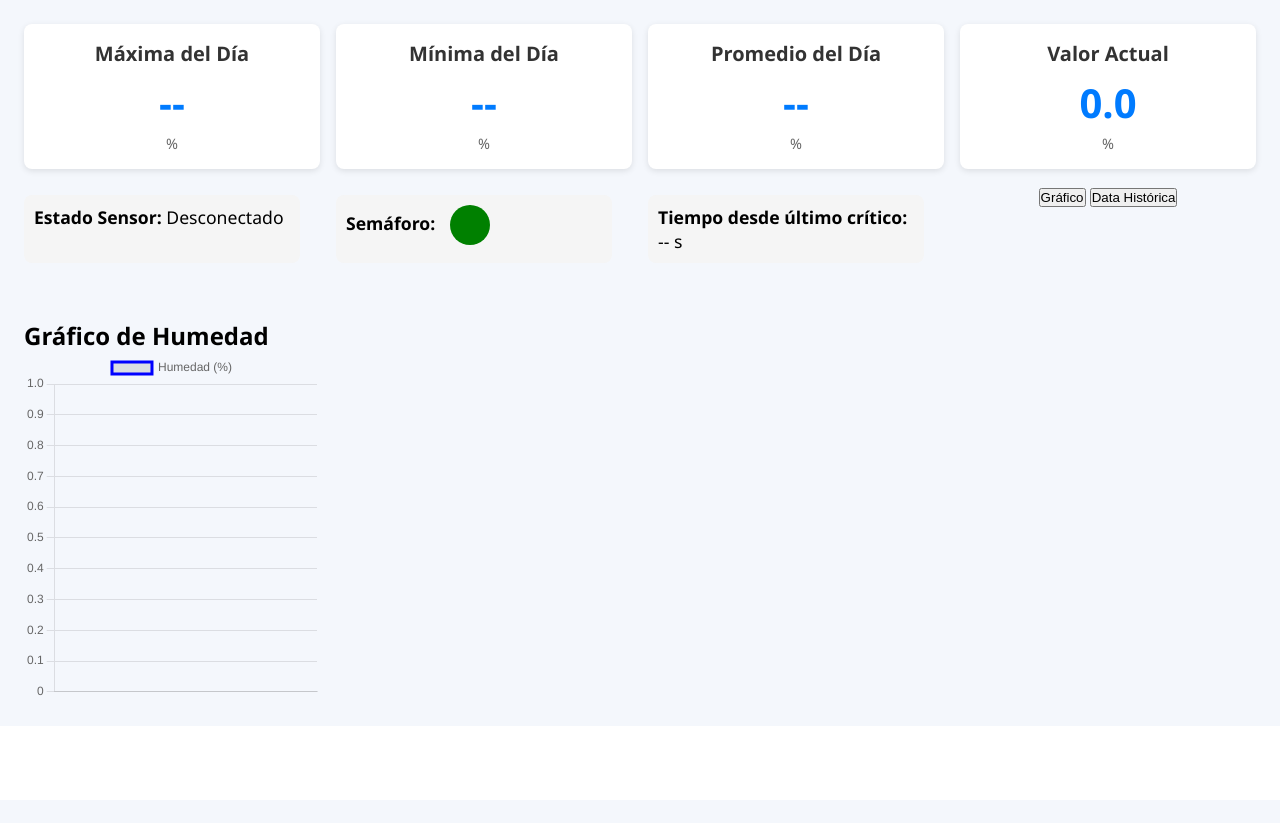
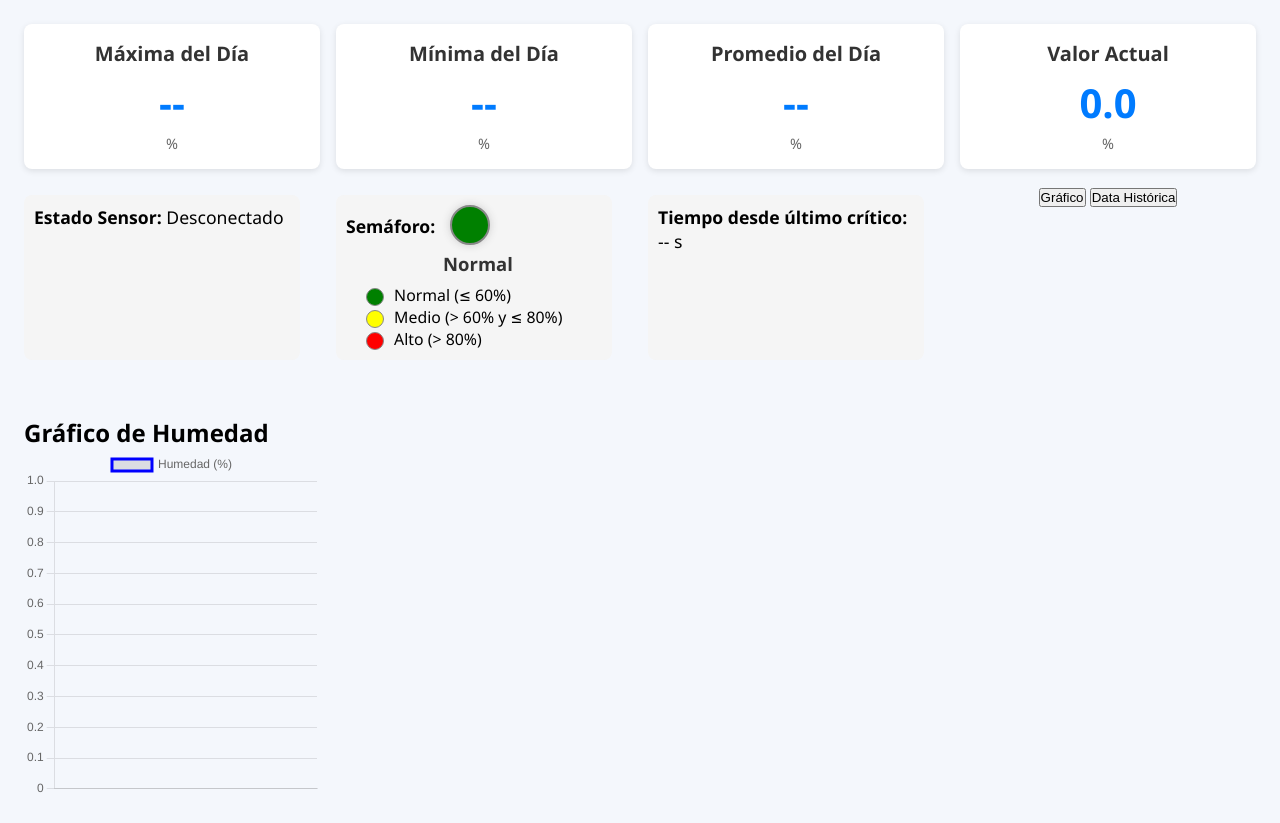
Before and after one commit to JEFRY200307/Chatbot-con-arduino-PC2, a Django app: page /dashboard/ in a window 1280 px wide. Before the commit the page ends 696 px from the top, so only its background shows below. Run offline with Django 5.2, Linux system fonts and the light colour scheme; data that the repository does not hold is empty.

Commit message:
semaforo feo agregao

```diff
--- a/mi_proyecto_django/dashboard/static/dashboard/css/dashboard.css
+++ b/mi_proyecto_django/dashboard/static/dashboard/css/dashboard.css
@@ -109,3 +109,54 @@
 .content-section {
   width: 100%;
 }
+
+/* Ajusta el contenedor del semáforo para que todo quede en columna */
+.indicador-extra {
+  display: flex;
+  flex-direction: column;
+  align-items: flex-start; /* o center si prefieres centrado */
+  margin: 10px 20px 10px 0;
+  padding: 10px;
+  border-radius: 8px;
+  background: #f5f5f5;
+  font-size: 1.1em;
+}
+
+/* El círculo del semáforo */
+#semaforo {
+  width: 40px;
+  height: 40px;
+  border-radius: 50%;
+  display: block;
+  margin: 0 auto 6px auto; /* centrado y espacio abajo */
+  border: 2px solid #888;
+  box-shadow: 0 0 8px #ccc;
+  transition: background 0.3s;
+}
+
+/* El texto del estado debajo del semáforo */
+#semaforo-texto {
+  display: block;
+  margin: 0 auto 8px auto;
+  font-weight: bold;
+  font-size: 1.05em;
+  color: #333;
+  text-align: center;
+}
+
+/* Leyenda del semáforo */
+.leyenda-semaforo {
+  margin-left: 0;
+  margin-top: 8px;
+  font-size: 0.9em;
+}
+
+.leyenda-semaforo span {
+  display: inline-block;
+  width: 18px;
+  height: 18px;
+  border-radius: 50%;
+  border: 1px solid #888;
+  vertical-align: middle;
+  margin-right: 6px;
+}
--- a/mi_proyecto_django/dashboard/templates/dashboard/dashboard.html
+++ b/mi_proyecto_django/dashboard/templates/dashboard/dashboard.html
@@ -17,6 +17,9 @@
             display: inline-block;
             vertical-align: middle;
             margin-left: 10px;
+            border: 2px solid #888;
+            box-shadow: 0 0 8px #ccc;
+            transition: background 0.3s;
         }
 
         .indicador-extra {
@@ -26,6 +29,23 @@
             border-radius: 8px;
             background: #f5f5f5;
             font-size: 1.1em;
+        }
+
+        /* Nueva clase para leyenda de semáforo */
+        .leyenda-semaforo {
+            margin-left: 20px;
+            margin-top: 8px;
+            font-size: 0.9em;
+        }
+
+        .leyenda-semaforo span {
+            display: inline-block;
+            width: 18px;
+            height: 18px;
+            border-radius: 50%;
+            border: 1px solid #888;
+            vertical-align: middle;
+            margin-right: 6px;
         }
     </style>
 </head>
@@ -62,11 +82,21 @@
             <b>Estado Sensor:</b> <span id="estado_sensor">--</span>
         </div>
         <div class="indicador-extra">
-            <b>Semáforo:</b> <span id="semaforo"></span>
+            <b>Semáforo:</b>
+            <span id="semaforo" aria-label="Estado de humedad" title="Estado de humedad"></span>
+            <br>
+            <span id="semaforo-texto" style="margin-left:8px;"></span>
+            <div class="leyenda-semaforo">
+                <span style="background:green;"></span> Normal (≤ 60%)<br>
+                <span style="background:yellow;"></span> Medio (&gt; 60% y ≤ 80%)<br>
+                <span style="background:red;"></span> Alto (&gt; 80%)
+            </div>
         </div>
+
         <div class="indicador-extra">
             <b>Tiempo desde último crítico:</b> <span id="tiempo_critico">--</span> s
         </div>
+
 
         <!-- Botones -->
         <div style="text-align:center;">
@@ -116,9 +146,17 @@
 
         function actualizarSemaforo(valor) {
             let color = "green";
-            if (valor > 80) color = "red";
-            else if (valor > 60) color = "yellow";
-            document.getElementById("semaforo").style.background = color;
+            let texto = "Normal";
+            if (valor > 80) {
+                color = "red";
+                texto = "Alto";
+            } else if (valor > 60) {
+                color = "yellow";
+                texto = "Medio";
+            }
+            const semaforo = document.getElementById("semaforo");
+            semaforo.style.background = color;
+            document.getElementById("semaforo-texto").textContent = texto;
         }
 
         // Gráfico de evolución
--- a/mi_proyecto_django/mi_proyecto_django/settings.py
+++ b/mi_proyecto_django/mi_proyecto_django/settings.py
@@ -79,7 +79,7 @@ DATABASES = {
         'ENGINE': 'django.db.backends.postgresql',
         'NAME': 'humedad_db',         # el nombre de tu base de datos
         'USER': 'postgres',           # el usuario que creaste
-        'PASSWORD': 'admin',  # la contraseña del usuario
+        'PASSWORD': 'password',  # la contraseña del usuario
         'HOST': 'localhost',
         'PORT': '5432',
     }
```
Also changed, not shown: 1 other file.
